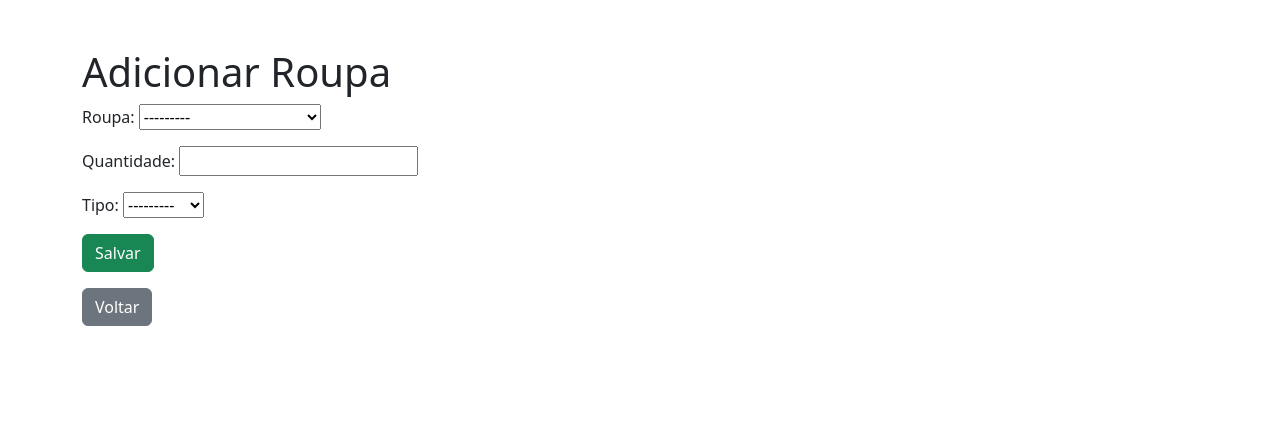
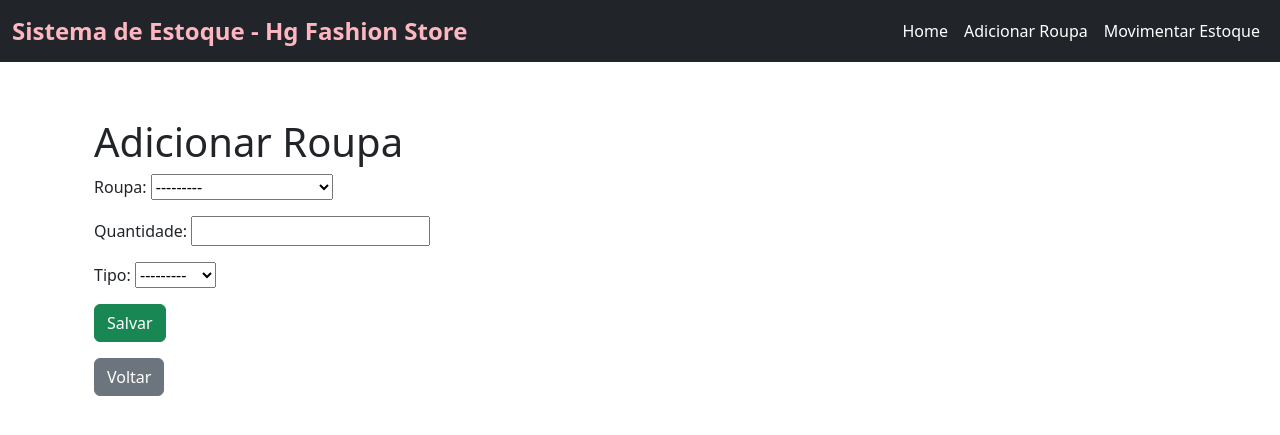
Before and after one commit to chrystian-souza/Sistema-Estoque, a Django app: page /movimentar/ in a window 1280 px wide. Shown: the top 435 px of the page. Run offline with Django 5.2, Linux system fonts and the light colour scheme; data comes from the database, SQL or seed files in the repository; some libraries are stand-ins or nearby versions.

Commit message:
Foi fixado a nav bar para a troca de paginas

```diff
--- /dev/null
+++ b/estoque_roupas/loja/templates/loja/base.html
@@ -0,0 +1,58 @@
+<!-- templates/base.html -->
+<!DOCTYPE html>
+<html lang="en">
+<head>
+    <meta charset="UTF-8">
+    <meta name="viewport" content="width=device-width, initial-scale=1.0">
+    <title>{% block title %}Sistema de Estoque{% endblock %}</title>
+    <link href="https://cdn.jsdelivr.net/npm/bootstrap@5.3.0-alpha1/dist/css/bootstrap.min.css" rel="stylesheet">
+    <style>
+        body {
+            padding-top: 70px;
+        }
+        .navbar-brand {
+            color: #FFB6C1 !important;
+        }
+        .nav-link {
+            color: white;
+        }
+        .nav-link:hover {
+            color: #FFB6C1;
+        }
+    </style>
+</head>
+<body>
+    <nav class="navbar navbar-expand-lg navbar-dark bg-dark fixed-top">
+        <div class="container-fluid">
+            <span class="navbar-brand" style="font-size: 24px; font-weight: bold;">
+                Sistema de Estoque - Hg Fashion Store
+            </span>
+            <button class="navbar-toggler" type="button" data-bs-toggle="collapse" data-bs-target="#navbarNav" aria-controls="navbarNav" aria-expanded="false" aria-label="Toggle navigation">
+                <span class="navbar-toggler-icon"></span>
+            </button>
+            <div class="collapse navbar-collapse" id="navbarNav">
+                <ul class="navbar-nav ms-auto">
+                    <li class="nav-item">
+                        <a class="nav-link" href="{% url 'home' %}">Home</a>
+                    </li>
+                    <li class="nav-item">
+                        <a class="nav-link" href="{% url 'adicionar_roupa' %}">Adicionar Roupa</a>
+                    </li>
+                    <li class="nav-item">
+                        <a class="nav-link" href="{% url 'movimentar_estoque' %}">Movimentar Estoque</a>
+                    </li>
+                </ul>
+            </div>
+        </div>
+    </nav>
+
+    <div class="container mt-5">
+        {% block content %}
+        {% endblock %}
+    </div>
+
+    <script src="https://code.jquery.com/jquery-3.5.1.slim.min.js"></script>
+    <script src="https://cdn.jsdelivr.net/npm/@popperjs/core@2.9.2/dist/umd/popper.min.js"></script>
+    <script src="https://stackpath.bootstrapcdn.com/bootstrap/4.5.2/js/bootstrap.min.js"></script>
+</body>
+</html>
--- a/estoque_roupas/loja/templates/loja/movimentar_estoque.html
+++ b/estoque_roupas/loja/templates/loja/movimentar_estoque.html
@@ -1,12 +1,8 @@
-<!DOCTYPE html>
-<html lang="en">
-<head>
-    <meta charset="UTF-8">
-    <meta name="viewport" content="width=device-width, initial-scale=1.0">
-    <title>Adicionar Roupa</title>
-    <link href="https://cdn.jsdelivr.net/npm/bootstrap@5.3.0-alpha1/dist/css/bootstrap.min.css" rel="stylesheet">
-</head>
-<body>
+{% extends 'loja/base.html' %}
+
+{% block title %}Adicionar Roupa{% endblock %}
+
+{% block content %}
     <div class="container mt-5">
         <h1>Adicionar Roupa</h1>
         <form method="POST">
@@ -16,5 +12,4 @@
         </form>
         <a href="{% url 'home' %}" class="btn btn-secondary mt-3">Voltar</a>
     </div>
-</body>
-</html>
+{% endblock %}
```
Also changed, not shown: estoque_roupas/loja/templates/loja/adicionar_roupa.html (+6 -11 lines).
